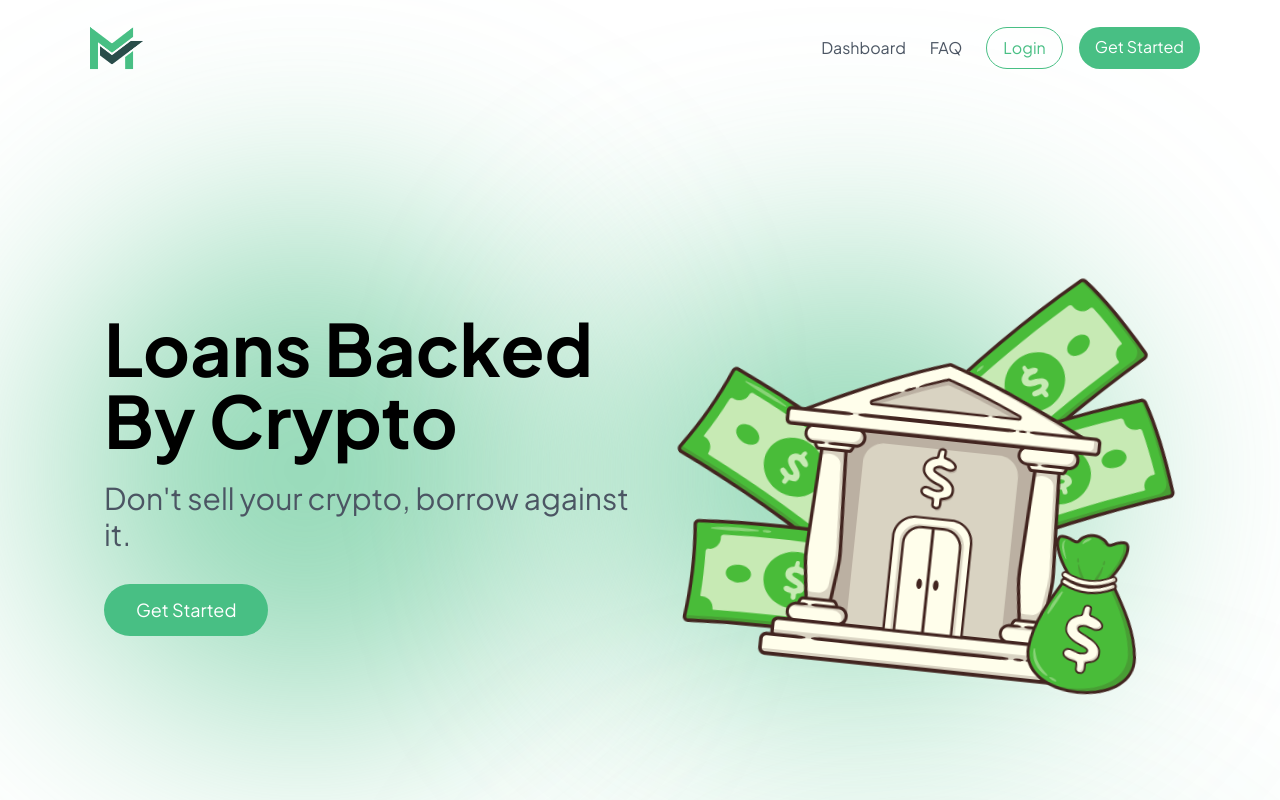
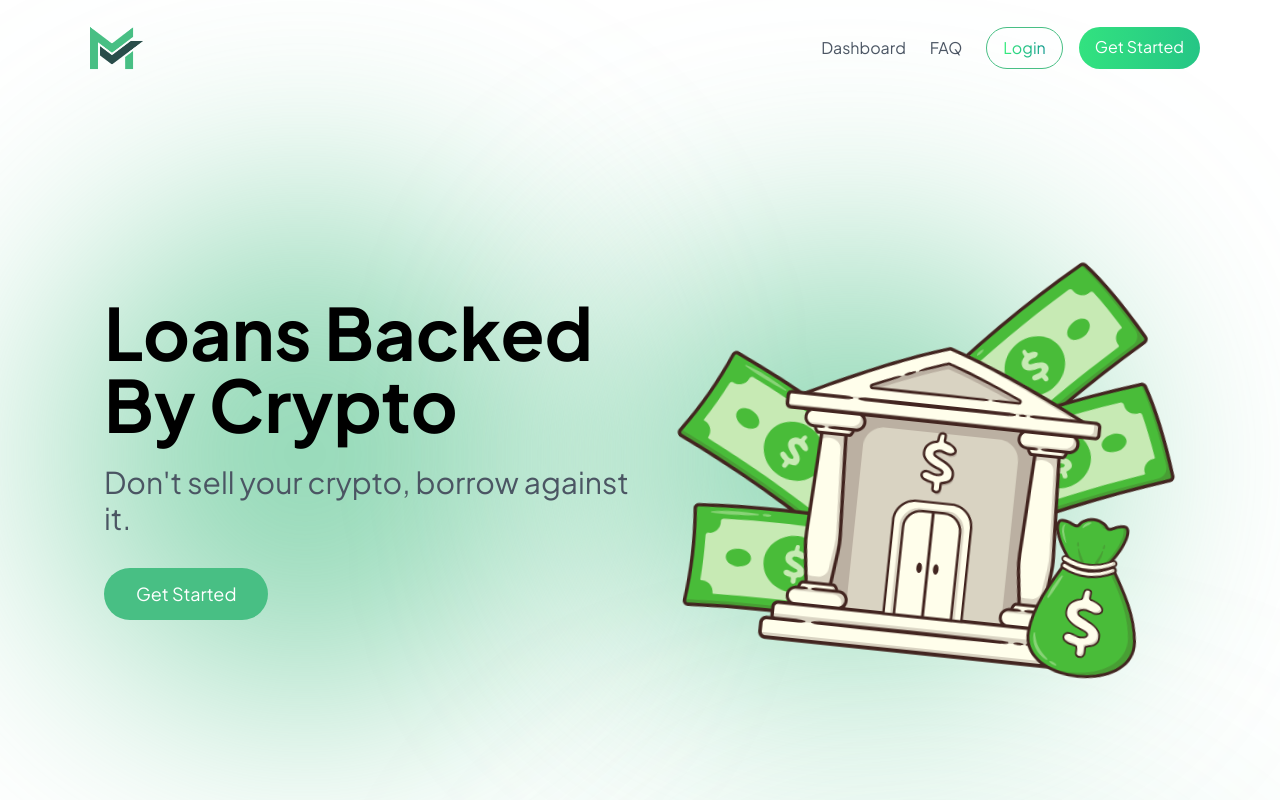
Before and after one commit to veermshah/MicroVault, a React (Vite) app in the folder frontend/: page / in a window 1280 px wide. Shown: the top 800 px of the page. Built offline with nearby package versions, Linux system fonts and the light colour scheme; the HTML template or start-up script is replaced by a standard one.

Commit message:
header gradients

```diff
--- a/frontend/src/components/header.jsx
+++ b/frontend/src/components/header.jsx
@@ -28,15 +28,20 @@ const Header = () => {
                 </li>
               </ul>
               <div className="flex space-x-4">
+                {/* Login Button with Animated Gradient Text */}
                 <Link
                   to="/login"
-                  className="px-4 py-2 text-[#48BF84] border border-[#48BF84] rounded-[50px] hover:bg-[#48BF84] hover:text-white transition duration-300"
+                  className="relative inline-block px-4 py-2 border border-[#48BF84] rounded-[50px] transition duration-300"
                 >
-                  Login
+                  <span className="bg-gradient-to-r from-[#38ef7d] to-[#11998e] bg-clip-text text-transparent">
+                    Login
+                  </span>
                 </Link>
+
+                {/* Get Started Button with Animated Gradient */}
                 <Link
                   to="/getstarted"
-                  className="px-4 py-2 bg-[#48BF84] text-white rounded-[50px] hover:bg-[#3da46f] transition duration-300"
+                  className="animated-gradient text-white rounded-[50px] px-4 py-2 transition duration-300"
                 >
                   Get Started
                 </Link>
--- a/frontend/src/components/hero.jsx
+++ b/frontend/src/components/hero.jsx
@@ -3,7 +3,7 @@ import bankIcon from '../assets/bankicon.png';
 
 const Hero = () => {
   return (
-    <section className="bg-transparent mt-28 mx-4 md:mx-12 lg:mx-20 relative overflow-visible">
+    <section className="bg-transparent mt-24 mx-4 md:mx-12 lg:mx-20 relative overflow-visible">
       {/* Blur elements */}
       <div className="absolute top-[5%] left-[-25px] w-[500px] h-[500px] bg-[#48bf84]/60 rounded-full blur-[120px] z-0" />
       <div className="absolute top-[15%] right-[100px] w-[500px] h-[400px] bg-[#48bf84]/60 rounded-full blur-[120px] z-0" />
--- a/frontend/src/index.css
+++ b/frontend/src/index.css
@@ -5,3 +5,16 @@
 body {
   font-family: 'Plus Jakarta Sans', sans-serif;
 }
+
+/* Animated gradient background */
+.animated-gradient {
+    background: linear-gradient(270deg, #11998e, #38ef7d, #48bf84);
+    background-size: 600% 600%;
+    animation: AnimationName 30s ease infinite;
+}
+
+@keyframes AnimationName {
+    0% { background-position: 0% 50%; }
+    50% { background-position: 100% 50%; }
+    100% { background-position: 0% 50%; }
+}
```
